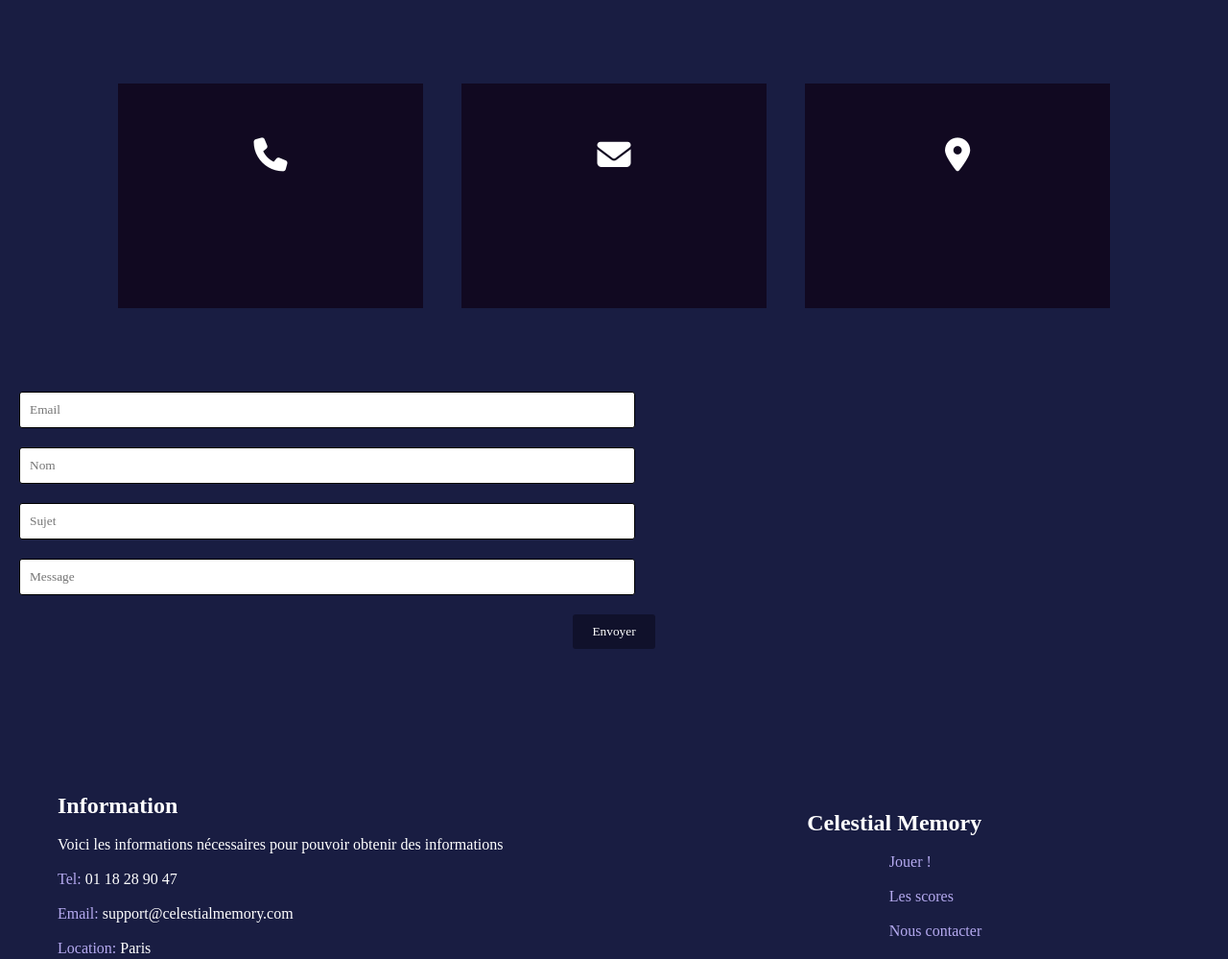
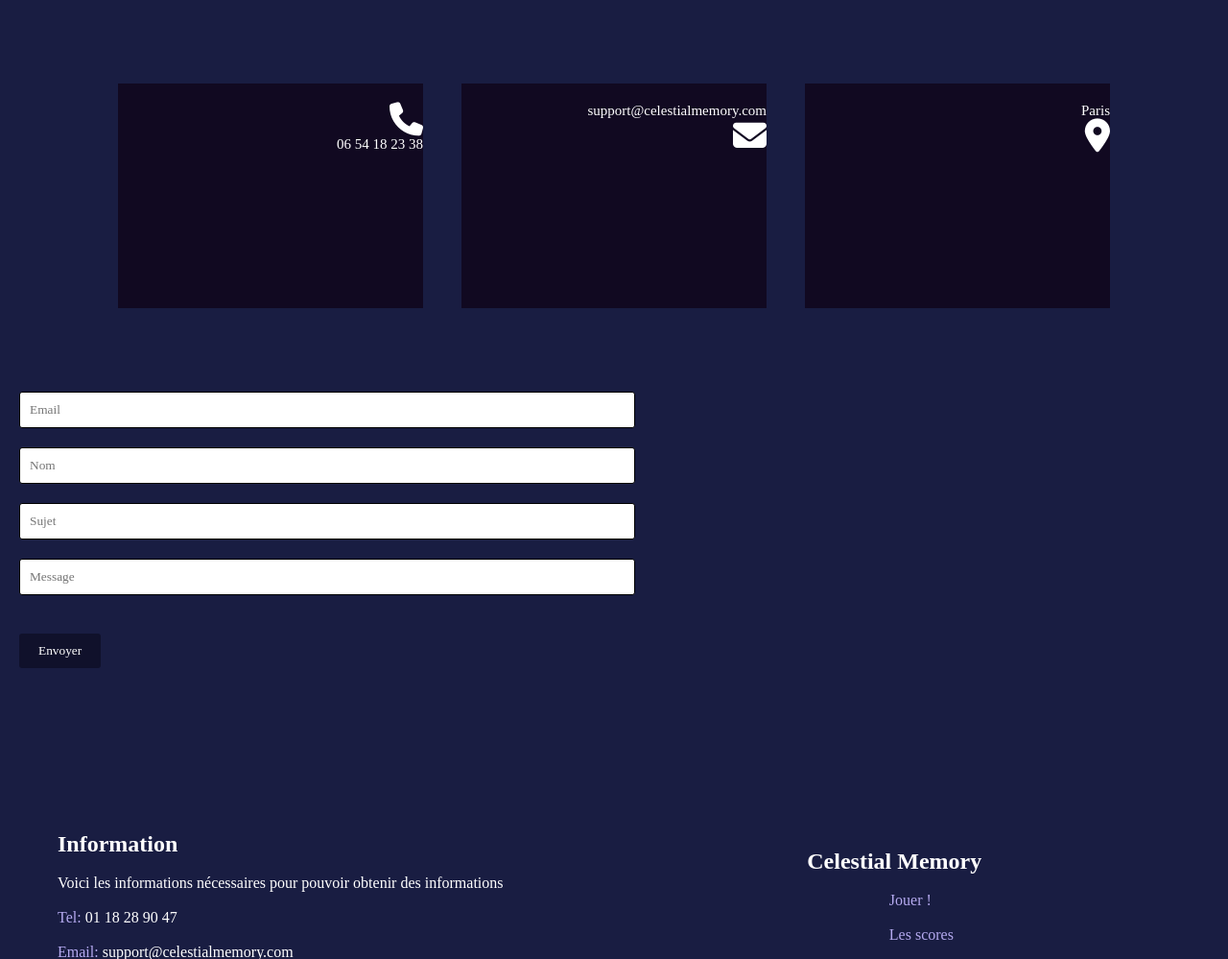
Before and after one commit to nicocotier2/memory-flash, a PHP site: page /contact.html in a window 1280 px wide. Shown: the part 300-1299 px from the top of the page at 96% size. Run offline with PHP 8.4, Linux system fonts and the light colour scheme; some libraries are stand-ins or nearby versions; some web fonts are replaced.

Commit message:
commit pour les pages finis

```diff
--- a/accueil.css
+++ b/accueil.css
@@ -100,6 +100,10 @@ input[type="submit"] {
 
 input[type="submit"]:hover {
     background-color: #36398f;
+}
+
+.paraf {
+    font-size: 35px;
 }
 
 
--- a/contact.css
+++ b/contact.css
@@ -10,6 +10,7 @@
 
 body {
     background-color: #191d42;
+
 }
 
 a {
@@ -62,11 +63,21 @@ header {
     margin: 87px;
 }
 
+.paraf {
+    display: flex;
+    font-size: 15px;
+}
+
 .colorItem {
     height: 234px;
     width: 318px;
     background-color: #110921;
     color: white;
+}
+
+.barColor:hover {
+    box-sizing: border-box;
+    border-top: 3px solid #a8bbed;
 }
 
 .generalBox {
@@ -78,6 +89,7 @@ header {
     justify-content: center;
     height: 92px;
     align-items: flex-end;
+    flex-direction: column;
 }
 
 
@@ -108,15 +120,13 @@ input[type="text"], input[type="email"], input[type="password"] {
     border-radius: 3px;
 }
 input[type="submit"] {
-    display: flex;
-    align-items: center;
     background-color: #10112b;
     color: #fff;
     border: none;
     border-radius: 3px;
     padding: 10px 20px;
     cursor: pointer;
-    margin: auto;
+    margin: 20px;
 }
 input[type="submit"]:hover {
     background-color: #36398f;
--- a/contact.html
+++ b/contact.html
@@ -11,14 +11,14 @@
 <body>
     <header class="header">
         <nav>
-            <div class="listNav1"><a href="accueil.html">Celestial Memory</a></div>
+            <div class="listNav1"><a href="index.html">Celestial Memory</a></div>
             <ul class="listNav2">
-                <li><a href="accueil.html">Accueil</a></li>
+                <li><a href="index.html">Accueil</a></li>
                 <li><a href="jeu.html">Jeu</a></li>
                 <li><a href="scores.html">Scores</a></li>
                 <li><a href="contact.html">Nous contacter</a></li>
                 <li><a href="login.html">Connexion</a></li>
-                <li><a href="inscription.html">S'inscrire</a></li>
+                <li><a href="register.html">S'inscrire</a></li>
             </ul>
         </nav>
         <div class="main-title"><h1>NOUS CONTACTER</h1></div>
@@ -27,9 +27,14 @@
          <section>
          <div class="generalBox">
             <div class="boxItem">
-                <div class="colorItem"><div class="icon"><i class="fa-solid fa-phone"></i></div></div>
-                <div class="colorItem"><div class="icon"><i class="fa-solid fa-envelope"></i></div></div>
-                <div class="colorItem"><div class="icon"><i class="fa-solid fa-location-dot"></i></div></div>
+                <div class="colorItem">
+                    <div class="icon">
+                        <i class="fa-solid fa-phone"></i>
+                        <p class="paraf">06 54 18 23 38</p>
+                    </div>
+                </div>
+                <div class="colorItem"><div class="icon"><p class="paraf">support@celestialmemory.com</p><i class="fa-solid fa-envelope"></i></div></div>
+                <div class="colorItem"><div class="icon"><p class="paraf">Paris</p><i class="fa-solid fa-location-dot"></i></div></div>
             </div>
         </div>
 
--- a/accueil.html
+++ b/index.html
@@ -9,14 +9,14 @@
 <body>
         <div class="firstLandingPage">
             <nav>
-                <div class="listNav1"><a href="accueil.html">Celestial Memory</a></div>
+                <div class="listNav1"><a href="index.html">Celestial Memory</a></div>
                 <ul class="listNav2">
-                    <li><a href="accueil.html" class="barColor">Accueil</a></li>
+                    <li><a href="index.html" class="barColor">Accueil</a></li>
                     <li><a href="jeu.html" class="barColor">Jeu</a></li>
                     <li><a href="scores.html" class="barColor">Scores</a></li>
                     <li><a href="contact.html" class="barColor">Nous contacter</a></li>
                     <li><a href="login.html" class="barColor">Connexion</a></li>
-                    <li><a href="inscription.html" class="barColor">S'inscrire</a></li>
+                    <li><a href="register.html" class="barColor">S'inscrire</a></li>
                 </ul>
             </nav>
             <div class="bothTitle">
--- a/inscription.css
+++ b/inscription.css
@@ -25,6 +25,8 @@ nav {
     align-items: center;
     background-color: #191d42;
 }
+
+
 
 header {
     display: flex;
--- a/login.css
+++ b/login.css
@@ -12,9 +12,7 @@ body {
     background-color: #191d42;
 }
 
-a {
-    color: white;
-}
+
 
 nav {
     width: 100%;
--- a/login.html
+++ b/login.html
@@ -9,14 +9,14 @@
 <body>
           <header class="header">
             <nav>
-                <div class="listNav1"><a href="accueil.html">Celestial Memory</a></div>
+                <div class="listNav1"><a href="index.html">Celestial Memory</a></div>
                 <ul class="listNav2">
-                    <li><a href="accueil.html">Accueil</a></li>
+                    <li><a href="index.html">Accueil</a></li>
                     <li><a href="jeu.html">Jeu</a></li>
                     <li><a href="scores.html">Scores</a></li>
                     <li><a href="contact.html">Nous contacter</a></li>
                     <li><a href="login.html">Connexion</a></li>
-                    <li><a href="inscription.html">S'inscrire</a></li>
+                    <li><a href="register.html">S'inscrire</a></li>
                 </ul>
             </nav>
             <div class="main-title"><h1>CONNEXION</h1></div>
--- a/inscription.html
+++ b/register.html
@@ -9,14 +9,14 @@
 <body>
           <header class="header">
             <nav>
-                <div class="listNav1"><a href="accueil.html">Celestial Memory</a></div>
+                <div class="listNav1"><a href="index.html">Celestial Memory</a></div>
                 <ul class="listNav2">
-                    <li><a href="accueil.html">Accueil</a></li>
+                    <li><a href="index.html">Accueil</a></li>
                     <li><a href="jeu.html">Jeu</a></li>
                     <li><a href="scores.html">Scores</a></li>
                     <li><a href="contact.html">Nous contacter</a></li>
                     <li><a href="login.html">Connexion</a></li>
-                    <li><a href="inscription.html">S'inscrire</a></li>
+                    <li><a href="register.html">S'inscrire</a></li>
                 </ul>
             </nav>
             <div class="main-title"><h1>INSCRIPTION</h1></div>
```
Also changed, not shown: Accueil.html (deleted, +0 -29 lines).
